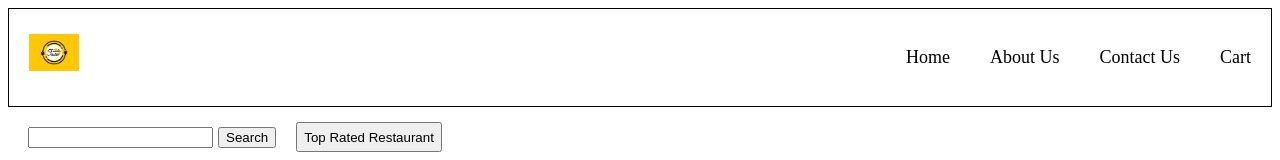
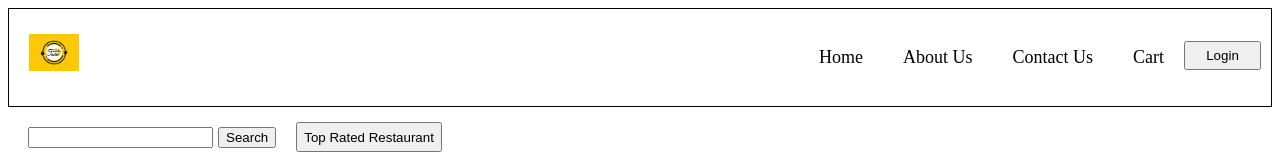
Before and after one commit to Abhishek123-rgb/NamasteReact, a React (Vite) app: page / in a window 1280 px wide. Shown: the top 160 px of the page. Built offline with nearby package versions, Linux system fonts and the light colour scheme.

Commit message:
add login and logout button in header component

```diff
--- a/components/Home.js
+++ b/components/Home.js
@@ -1,4 +1,15 @@
+import { useState } from "react";
+
 const Header = () => {
+
+  const [login, setLogin] = useState("Login")
+
+  const handleLogin = () => {
+    if(login === "Login" ){
+      setLogin("Logout")
+    }else setLogin("Login")
+  }
+
   return (
     <div className="header">
       <div className="logo-container">
@@ -13,6 +24,7 @@ const Header = () => {
           <li>About Us</li>
           <li>Contact Us</li>
           <li>Cart</li>
+          <button className="login" onClick={handleLogin}>{login}</button>
         </ul>
       </div>
     </div>
--- a/index.css
+++ b/index.css
@@ -62,3 +62,10 @@
     height: 30px;
     margin-top: 15px;
 }
+
+.login{
+    margin-top: 14px;
+    height: 29px;
+    width: 77px;
+    margin-right: 10px;
+}
```
